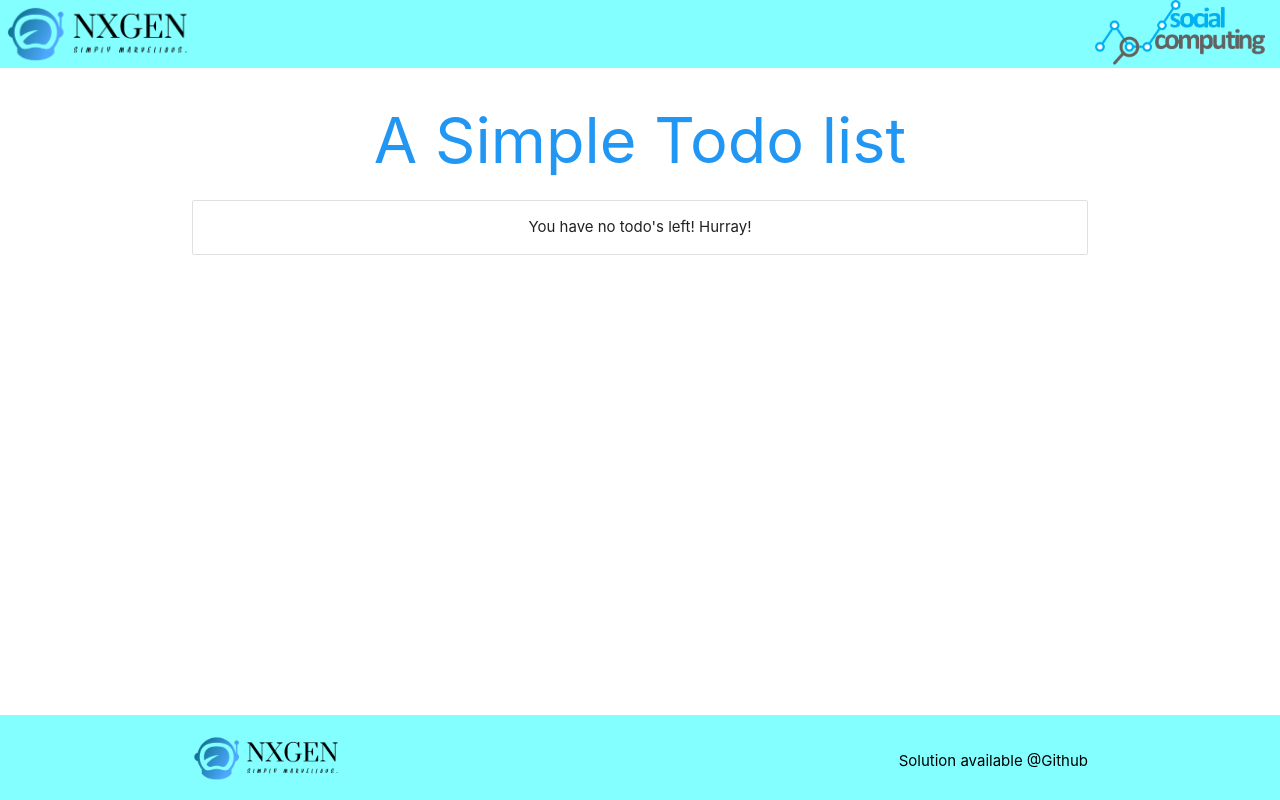
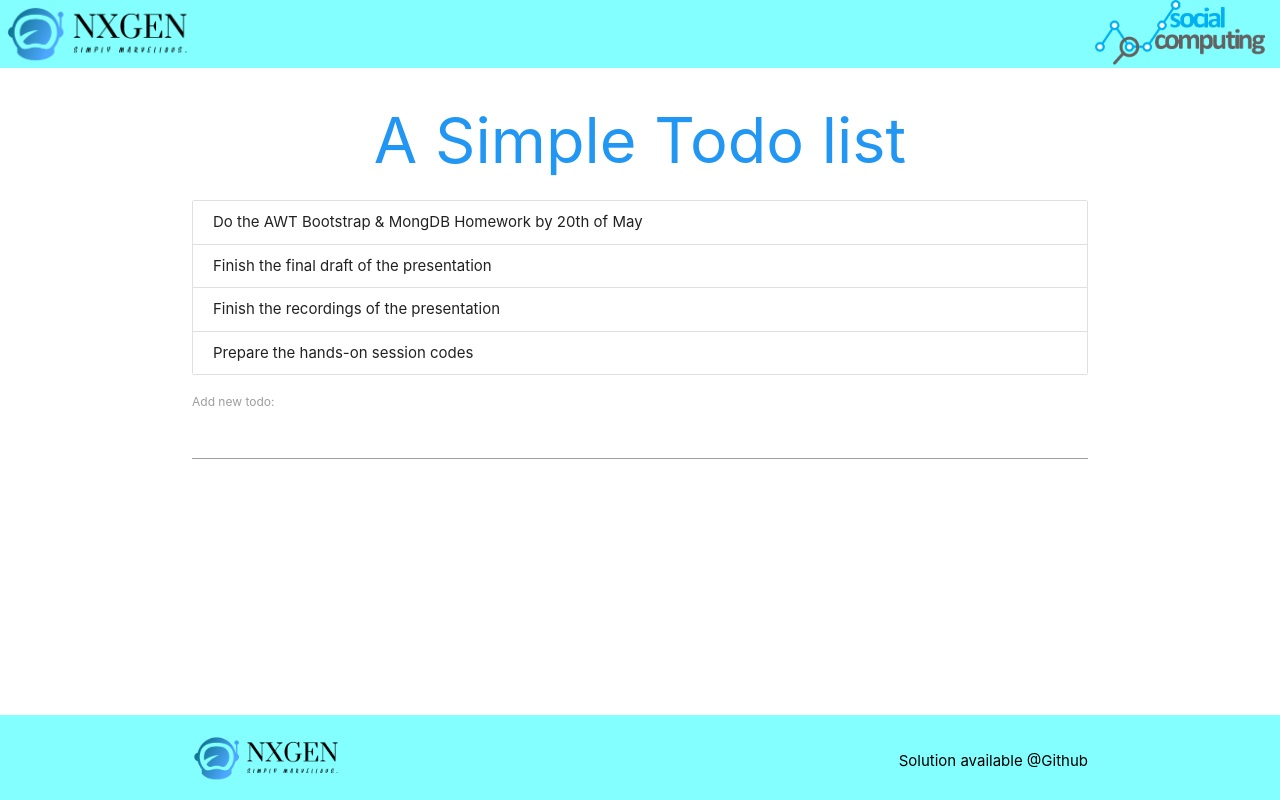
Before and after one commit to shoebjoarder/awt-handson, a React (Create React App) app: page / in a window 1280 px wide. Built offline with nearby package versions, Linux system fonts and the light colour scheme.

Commit message:
Added the questions

```diff
--- a/src/App.js
+++ b/src/App.js
@@ -5,7 +5,7 @@ import Todos from './components/Todos'
 import AddForm from './components/AddForm'
 
 export default class App extends Component {
-	// Task 1.1: Create Constructor, super(props) and a todos array of atleast 4 elements
+	/* Task 1: Create Constructor, add super(props) inside and create a state property todos array of atleast 4 elements with "id" and "task" as element's properties. id should be of type int and "task" should be of type string*/
 	constructor(props) {
 		super(props);
 		this.state = {
@@ -17,17 +17,17 @@ export default class App extends Component {
 			]
 		}
 	}
+	/* Task 1: END */
 
-	// Task 2.2: Create a Delete method and ID as input parameter
 	deleteTodo = (id) => {
-		// Task 2.3: Filter the todo list by filtering out the id onClick - maybe not use it because its more of a JavaScript basics
 		const todo = this.state.todos.filter(todo => {
 			return todo.id !== id
 		});
-		// Task 2.4: Set state method to assign the const variable to todos
+		/* Task 2.4: Set state method to assign the const variable "filterTodo" to todos */
 		this.setState({
 			todos: todo
 		})
+		/* Task 2.4: END */
 	}
 
 	/* Task 3.2: Create Todo Method and todo as input parameter */
@@ -39,11 +39,12 @@ export default class App extends Component {
 		})
 	}
 	/* Task 3: Ends */
+
 	render() {
 		return (
 			<div className="todo-app container">
 				<h1 className="center blue-text">A Simple Todo list</h1>
-				<Todos />
+				{/* <Todos /> */}
 				{/* Task 1.2: Add the Todos Component and pass the props (todos array) into the Todos component */}
 
 				{/* <Todos todos={this.state.todos} /> */}
@@ -52,13 +53,13 @@ export default class App extends Component {
 
 				{/* Task 2.1: Pass the deleteTodo method to the Todos Component */}
 
-				{/* <Todos todos={this.state.todos} deleteTodo={this.deleteTodo} /> */}
+				<Todos todos={this.state.todos} deleteTodo={this.deleteTodo} />
 
 				{/* Task 2.1: End */}
 
 				{/* Task 3.1: Pass the addTodo prop method to the AddForm Component */}
 
-				{/* <AddForm addTodo={this.addTodo} /> */}
+				<AddForm addTodo={this.addTodo} />
 
 				{/* Task 3.1: End */}
 			</div>
--- a/src/components/AddForm.js
+++ b/src/components/AddForm.js
@@ -6,7 +6,7 @@ export default class AddForm extends Component {
 		task: ''
 	}
 
-	/* Task 3.4: Create a handle change */
+	/* Task 3.4: Create a handleChange method with event parameter "e" and set state property "task", to the event parameters target value*/
 	handleChange = (e) => {
 		this.setState({
 			task: e.target.value
@@ -28,7 +28,7 @@ export default class AddForm extends Component {
 				<form onSubmit={this.handleSubmit}>
 					<label>Add new todo:</label>
 
-					{/* Task 3.3: Input type text and call onChange event handler */}
+					{/* Task 3.3: Create an onChange event handler and pass the method handleChange */}
 
 					<input type="text" onChange={this.handleChange} value={this.state.task}/>
 
--- a/src/components/Todos.js
+++ b/src/components/Todos.js
@@ -7,11 +7,11 @@ export default function Todos({todos=0, deleteTodo}) {
 		todos.map(todo => {
 			return (
 				<div className="collection-item" key={todo.id}>
-					<span>{todo.task}</span>
+					{/* <span>{todo.task}</span> */}
 
-					{/* Task 2.5: Calls the anonymous arrow function to delete a todo based on id*/}
+					{/* Task 2.5: Calls the anonymous arrow function to use deleteTodo method passing the props todo.id as the input parameter */}
 
-					{/* <span onClick={() => {deleteTodo(todo.id)}}>{todo.task}</span> */}
+					<span onClick={() => {deleteTodo(todo.id)}}>{todo.task}</span>
 
 					{/* Task 2.5: End */}
 				</div>
```
